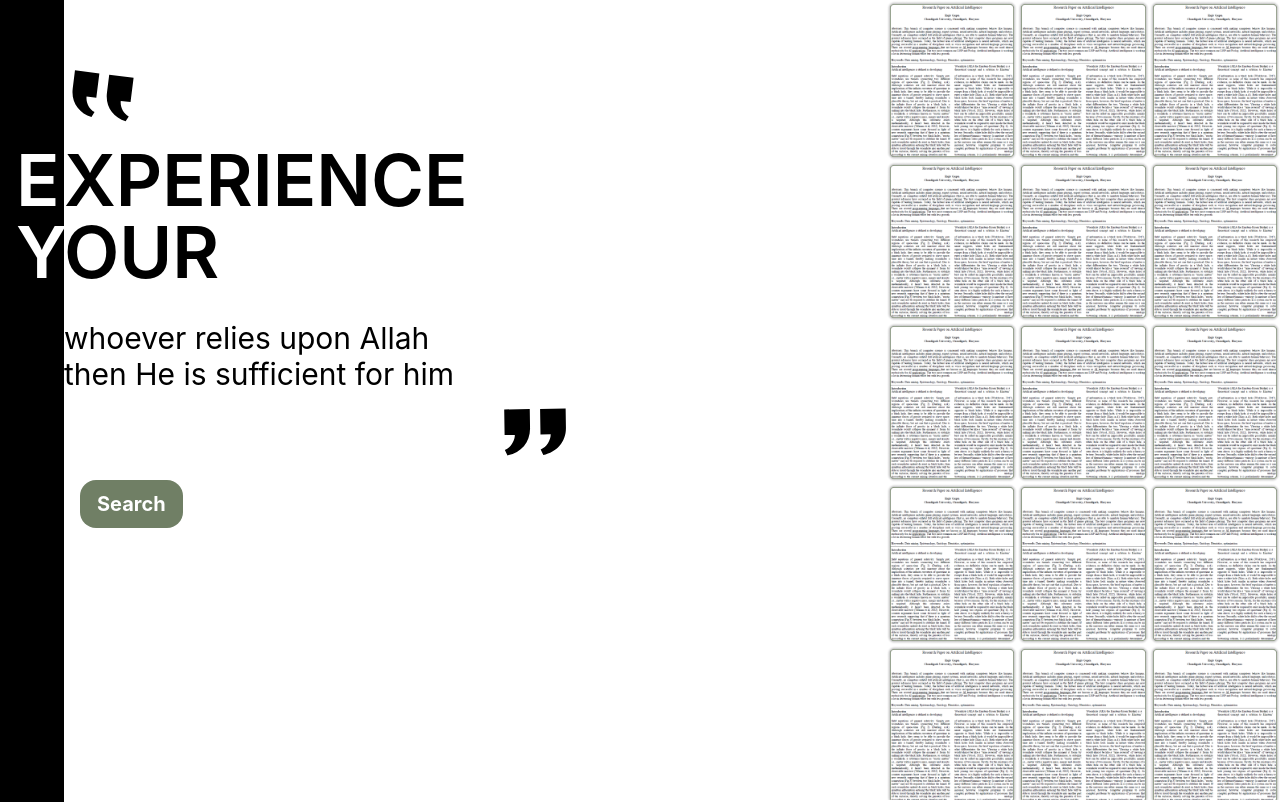
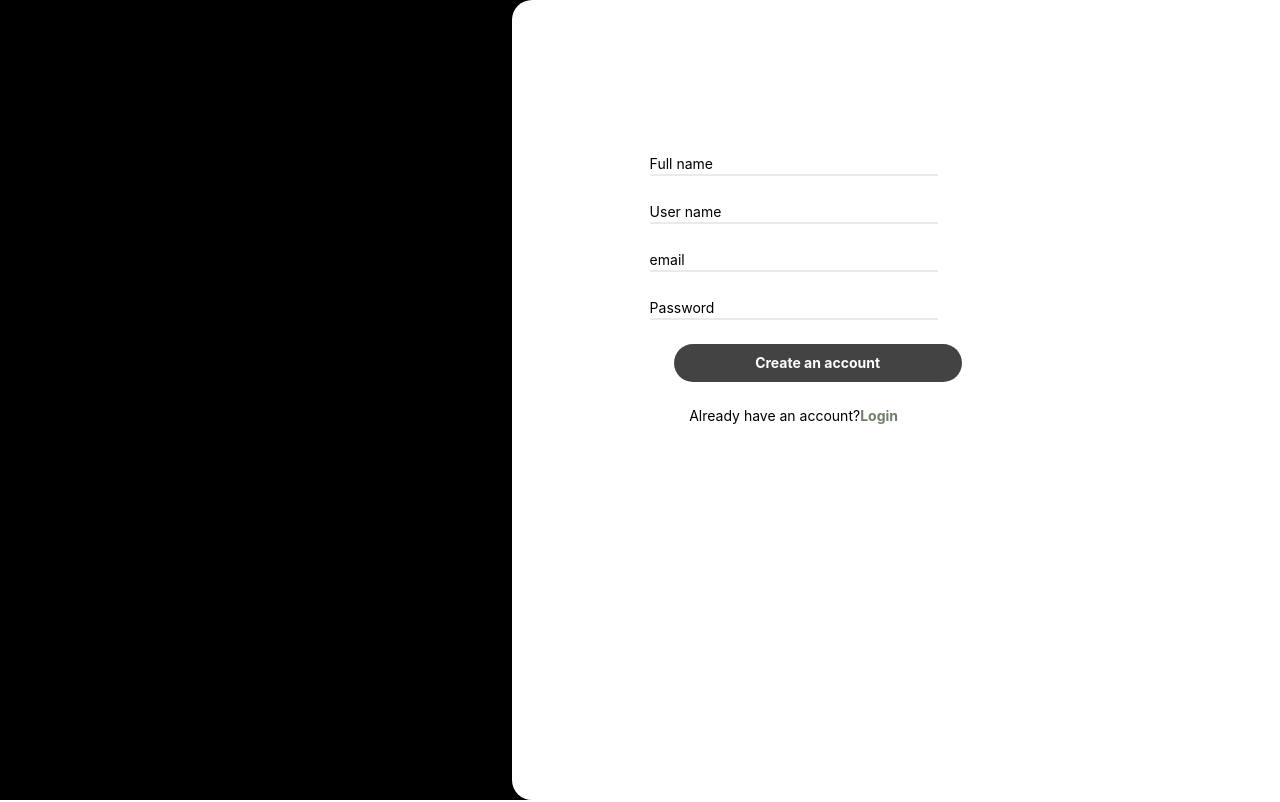
Before and after one commit to zcybrgd/articles-igl-engine-frontend, a React (Vite) app: page / in a window 1280 px wide. Shown: the top 802 px of the page. Built offline with nearby package versions, Linux system fonts and the light colour scheme.

Commit message:
login-adjust

```diff
--- a/src/App.jsx
+++ b/src/App.jsx
@@ -12,7 +12,7 @@
 // };
 // export default App;
 
-import Welcome from "./pages/WelcomePage/Welcome"; // Adjust the path based on your project structure
+import Welcome from "./pages/Authentification/SignUp"; // Adjust the path based on your project structure
   // Adjust the path based on your project structure
 const App = () => {
   return (
--- a/src/components/Welcome/animation.jsx
+++ b/src/components/Welcome/animation.jsx
@@ -28,11 +28,11 @@ const Animation = () => {
         <style>
           {`
          .slider-up .slide-track {
-            animation: scroll-up 10s linear infinite;
+            animation: scroll-up 14s linear infinite;
           }
 
           .slider-down .slide-track {
-            animation: scroll-down 10s linear infinite;
+            animation: scroll-down 14s linear infinite;
           }
 
           @keyframes scroll-up {
--- a/src/pages/Authentification/LogIn.jsx
+++ b/src/pages/Authentification/LogIn.jsx
@@ -10,7 +10,7 @@
     <div className='bg-black w-full  h-full grid grid-cols-2 max-sm:h-full  '>
 
     <div className='flex max-sm:flex'>
-    <div className='w-screen h-screen grid   max-sm:h-screen bg-black lg:w-4/5'>
+    <div className='absolute w-full h-full  bg-black top-0  grid   max-sm:absolute max-sm:w-full max-sm:h-full  max-sm:bg-black max-sm:top-0  '>
 
     <div className='w-full h-full  grid-rows-2 max-sm:h-full sm:hidden '>
     <div className=" max-sm: text-white max-sm: font-bold  max-sm:text-5xl max-sm: mt-8 md:hidden lg:hidden max-md:text-5xl max-sm:ml-4 sm-hidden">
--- a/src/pages/Authentification/SignUp.jsx
+++ b/src/pages/Authentification/SignUp.jsx
@@ -7,7 +7,7 @@ import articleIcon from '../.././assets/icons/article.svg';
 const SignUpPage = () => {
 
     return (
-      <div className='bg-black   w-screen h-screen grid grid-cols-2 max-sm:h-full '>
+      <div className='bg-black   absolute w-full h-full   top-0 grid grid-cols-2 max-sm:h-full '>
 
 
 
@@ -40,14 +40,14 @@ const SignUpPage = () => {
 
    <div className="max-sm:justify-start mt-0 max-sm:text-white  text-sm max-sm:ml-0 max-sm:text-2xl max-sm:mt-6    mb-0 space-y-0">
 
-            <div className="flex w-72 flex-col gap-6 max-sm:hidden space-y-0 mt-16 max-sm:mt-16 max-sm:space-y-0 max-sm:justify-center  sm:mt-16 max-sm:h-full sm:space-y-0  md:space-y-0  sm:bg-white sm:h-3/4 lg:bg-black sm:rounded-lg">
+            <div className="flex w-72 flex-col gap-6 max-sm:hidden  mt-16 max-sm:mt-16  max-sm:justify-center  sm:mt-16 max-sm:h-full sm:space-y-0  md:space-y-0  sm:bg-white sm:h-3/4 lg:bg-black sm:rounded-lg">
                {/* This div will be hidden on medium and larger screens */}
 
               </div>
-            <div className="absolute inset-y-8  w-2/5 md:w-5/5       h-4 md:h-4/5 flex place-content-center mt-16 space-y-0 ">
+            <div className="absolute inset-y-8  w-2/5 md:w-5/5       h-4 md:h-4/5 flex place-content-center mt-16  ">
             <div className="flex w-72 flex-col max-sm:h-full gap-6 space-y-0  ">
 
-            <div className="flex w-72 ml-32 flex-col gap-6 space-y-0 mt-16 max-sm:left-0 top-0 max-sm:mt-16 max-sm:space-y-0 max-sm:bg-black max-sm:justify-center max-sm:rounded-lg sm:mt-16 sm:space-y-0 md:space-y-0 sm:bg-white  lg:bg-white sm:rounded-lg">
+            <div className="flex w-72 ml-32 flex-col gap-6 space-y-0 mt-16 max-sm:left-0 top-0 max-sm:mt-16 max-sm:bg-black max-sm:justify-center max-sm:rounded-lg    sm:bg-white  lg:bg-white sm:rounded-lg">
    {/* This div will be hidden on medium and larger screens */}
 
             <input
```
Also changed, not shown: src/pages/WelcomePage/Welcome.jsx (+8 -1 lines).
